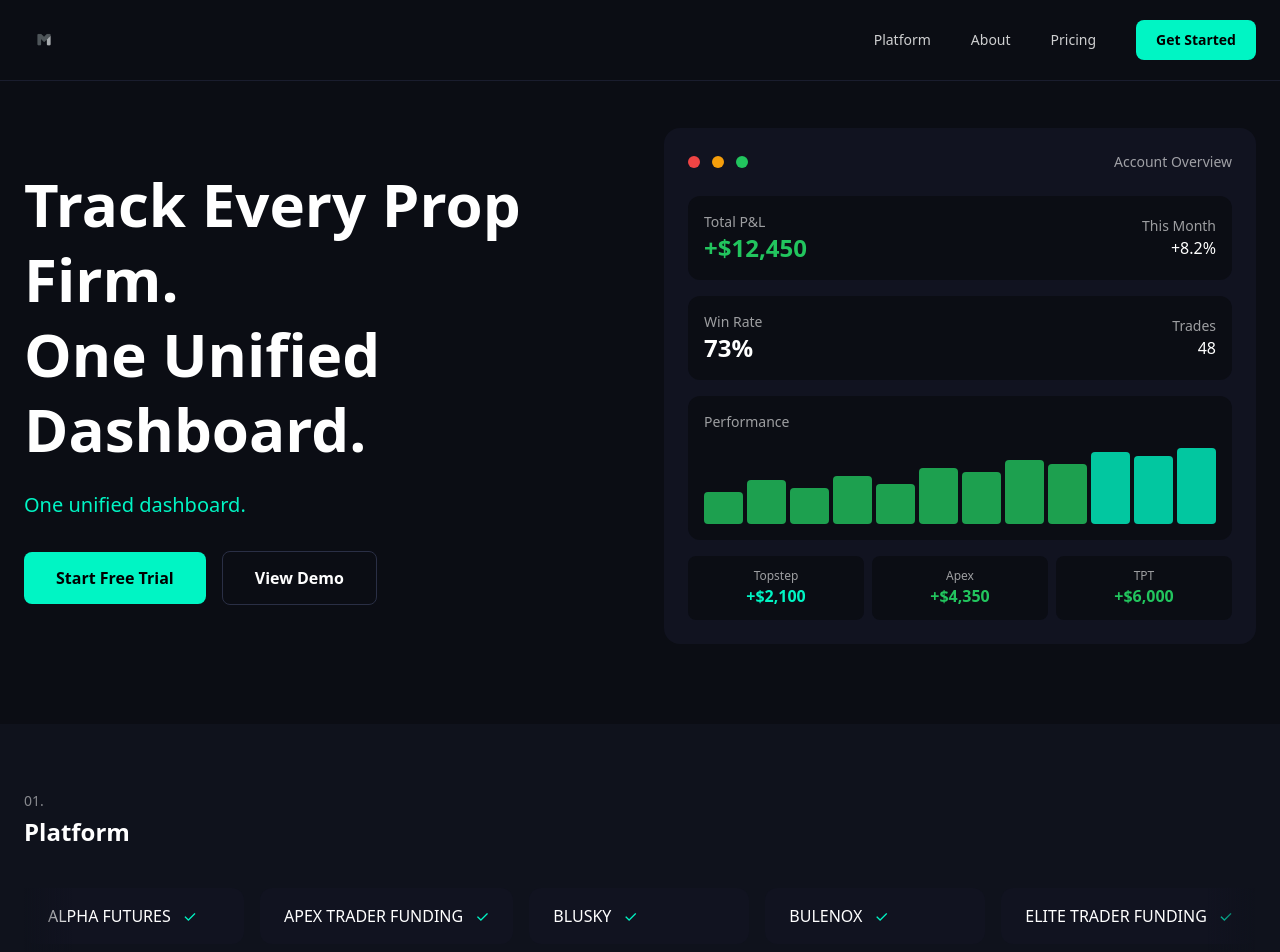
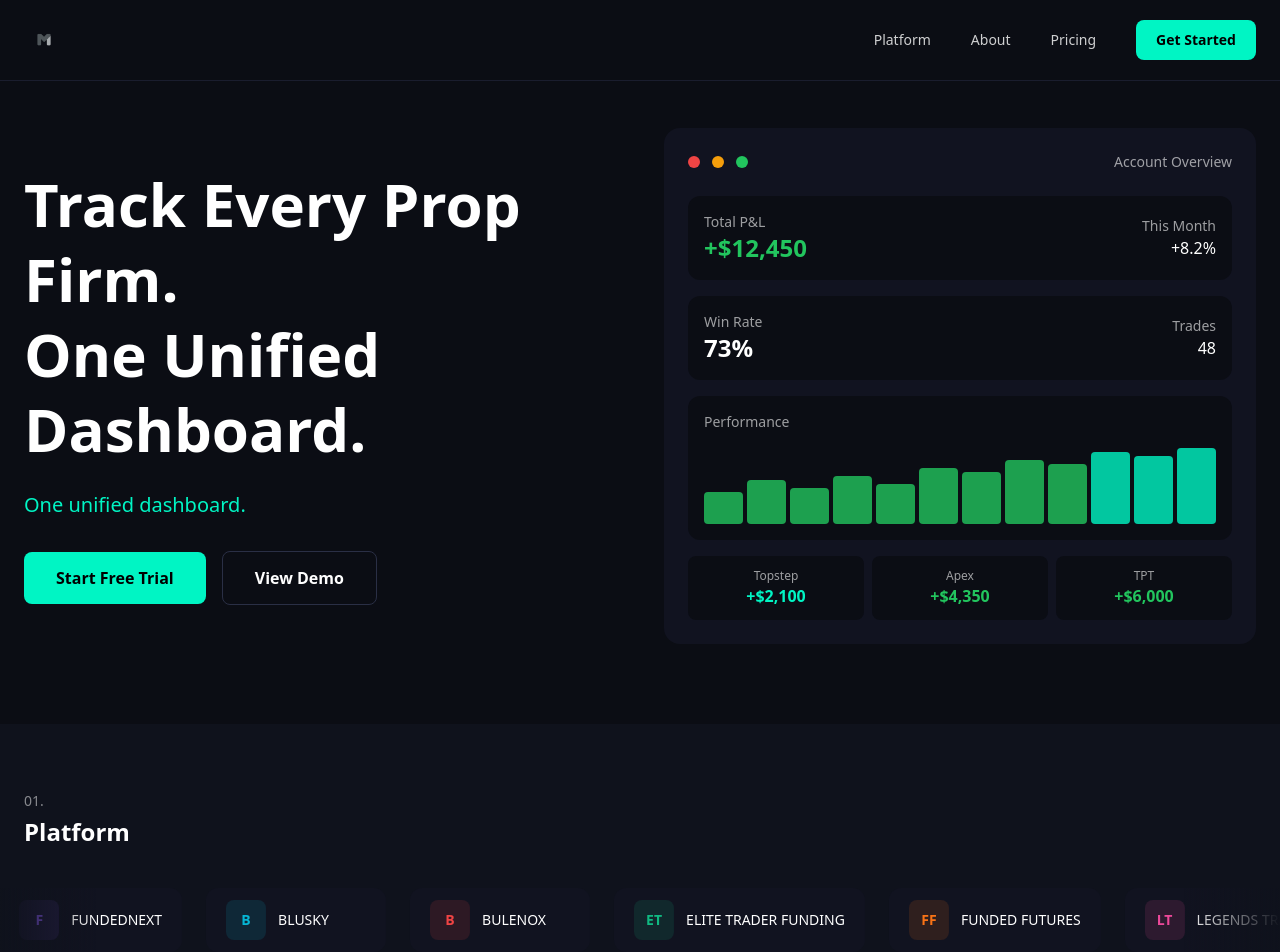
Before and after one commit to tradethemosaic/propflow-clone, a Next.js app: page / in a window 1280 px wide. Shown: the top 952 px of the page. Built offline with nearby package versions, Linux system fonts and the light colour scheme.

Commit message:
Add auto-scrolling carousel with colored logos

```diff
--- a/src/app/globals.css
+++ b/src/app/globals.css
@@ -74,7 +74,7 @@ body {
   font-weight: 500;
 }
 
-/* Hide scrollbar for carousel */
+/* Hide scrollbar */
 .scrollbar-hide::-webkit-scrollbar {
   display: none;
 }
@@ -82,3 +82,23 @@ body {
   -ms-overflow-style: none;
   scrollbar-width: none;
 }
+
+/* Auto-scrolling carousel */
+.carousel-track {
+  display: flex;
+  animation: scroll 40s linear infinite;
+  width: max-content;
+}
+
+.carousel-track:hover {
+  animation-play-state: paused;
+}
+
+@keyframes scroll {
+  0% {
+    transform: translateX(0);
+  }
+  100% {
+    transform: translateX(-33.333%);
+  }
+}
--- a/src/app/page.tsx
+++ b/src/app/page.tsx
@@ -7,13 +7,30 @@ export const metadata: Metadata = {
   description: "Track Every Prop Firm. One Unified Dashboard.",
 };
 
+// Prop firms with their logos (using colored initials as logos since we can't fetch actual images)
 const propFirms = [
-  "ALPHA FUTURES", "APEX TRADER FUNDING", "BLUSKY", "BULENOX",
-  "ELITE TRADER FUNDING", "FAST TRACK TRADING", "FUNDED FUTURES FAMILY",
-  "FUNDED FUTURES NETWORK", "FUNDEDNEXT", "FUNDINGTICKS",
-  "LEGENDS TRADING", "LUCID TRADING", "MY FUNDED FUTURES", "PHIDIAS",
-  "PROPSHOPTRADER", "PURDIA", "TAKE PROFIT TRADER", "TENACITY TRADING",
-  "THE FUTURES DESK", "TICK TICK TRADER", "TOP ONE FUTURES", "TOPSTEP", "TRADEIFY"
+  { name: "TOPSTEP", color: "#22c55e" },
+  { name: "APEX TRADER FUNDING", color: "#f59e0b" },
+  { name: "TAKE PROFIT TRADER", color: "#3b82f6" },
+  { name: "FUNDEDNEXT", color: "#8b5cf6" },
+  { name: "BLUSKY", color: "#06b6d4" },
+  { name: "BULENOX", color: "#ef4444" },
+  { name: "ELITE TRADER FUNDING", color: "#10b981" },
+  { name: "FUNDED FUTURES", color: "#f97316" },
+  { name: "LEGENDS TRADING", color: "#ec4899" },
+  { name: "LUCID TRADING", color: "#6366f1" },
+  { name: "MY FUNDED FUTURES", color: "#14b8a6" },
+  { name: "PHIDIAS", color: "#a855f7" },
+  { name: "PROPSHOPTRADER", color: "#0ea5e9" },
+  { name: "PURDIA", color: "#84cc16" },
+  { name: "TENACITY TRADING", color: "#f43f5e" },
+  { name: "THE FUTURES DESK", color: "#eab308" },
+  { name: "TICK TICK TRADER", color: "#22d3ee" },
+  { name: "TOP ONE FUTURES", color: "#818cf8" },
+  { name: "TRADEIFY", color: "#34d399" },
+  { name: "ALPHA FUTURES", color: "#fb7185" },
+  { name: "FAST TRACK TRADING", color: "#fbbf24" },
+  { name: "FUNDING TICKS", color: "#c084fc" },
 ];
 
 export default function Home() {
@@ -146,42 +163,51 @@ export default function Home() {
         </div>
       </section>
 
-      {/* Platform Section - Carousel */}
-      <section id="platform" className="py-16 px-6" style={{ background: '#0f121c' }}>
-        <div className="max-w-7xl mx-auto">
-          <div className="mb-10">
-            <span className="text-white/50 text-sm font-medium">01.</span>
-            <h2 className="text-2xl font-bold text-white mt-1">Platform</h2>
-          </div>
+      {/* Platform Section - Auto-Scrolling Carousel */}
+      <section id="platform" className="py-16 px-0" style={{ background: '#0f121c', overflow: 'hidden' }}>
+        <div className="max-w-7xl mx-auto mb-10 px-6">
+          <span className="text-white/50 text-sm font-medium">01.</span>
+          <h2 className="text-2xl font-bold text-white mt-1">Platform</h2>
+        </div>
 
-          {/* Horizontal Carousel */}
-          <div className="relative">
-            <div
-              className="flex gap-4 overflow-x-auto pb-4 scrollbar-hide"
-              style={{
-                scrollbarWidth: 'none',
-                msOverflowStyle: 'none',
-              }}
-            >
-              {/* Duplicate firms for seamless infinite scroll effect */}
-              {[...propFirms, ...propFirms, ...propFirms].map((firm, idx) => (
+        {/* Auto-scrolling carousel container */}
+        <div className="relative w-full" style={{ background: '#0f121c' }}>
+          {/* Gradient fade left */}
+          <div className="absolute left-0 top-0 bottom-0 w-24 z-10 pointer-events-none" style={{ background: 'linear-gradient(to right, #0f121c, transparent)' }}></div>
+
+          {/* Gradient fade right */}
+          <div className="absolute right-0 top-0 bottom-0 w-24 z-10 pointer-events-none" style={{ background: 'linear-gradient(to left, #0f121c, transparent)' }}></div>
+
+          {/* Scrolling track */}
+          <div className="carousel-track">
+            {[...propFirms, ...propFirms, ...propFirms].map((firm, idx) => (
+              <div
+                key={`${firm.name}-${idx}`}
+                className="carousel-item flex-shrink-0 mx-3"
+              >
                 <div
-                  key={`${firm}-${idx}`}
-                  className="flex-shrink-0 px-6 py-4 rounded-xl flex items-center gap-3"
+                  className="px-5 py-3 rounded-xl flex items-center gap-3"
                   style={{
                     background: '#111320',
-                    minWidth: '220px'
+                    minWidth: '180px'
                   }}
                 >
-                  <span className="text-white font-medium whitespace-nowrap">{firm}</span>
-                  <span style={{ color: '#00f5c4' }}>✓</span>
+                  {/* Logo circle with initials */}
+                  <div
+                    className="w-10 h-10 rounded-lg flex items-center justify-center flex-shrink-0"
+                    style={{ background: firm.color + '20' }}
+                  >
+                    <span
+                      className="text-sm font-bold"
+                      style={{ color: firm.color }}
+                    >
+                      {firm.name.split(' ').map(w => w[0]).join('').slice(0,2)}
+                    </span>
+                  </div>
+                  <span className="text-white font-medium text-sm whitespace-nowrap">{firm.name}</span>
                 </div>
-              ))}
-            </div>
-
-            {/* Fade edges */}
-            <div className="absolute left-0 top-0 bottom-0 w-12 pointer-events-none" style={{ background: 'linear-gradient(to right, #0f121c, transparent)' }}></div>
-            <div className="absolute right-0 top-0 bottom-0 w-12 pointer-events-none" style={{ background: 'linear-gradient(to left, #0f121c, transparent)' }}></div>
+              </div>
+            ))}
           </div>
         </div>
       </section>
```
